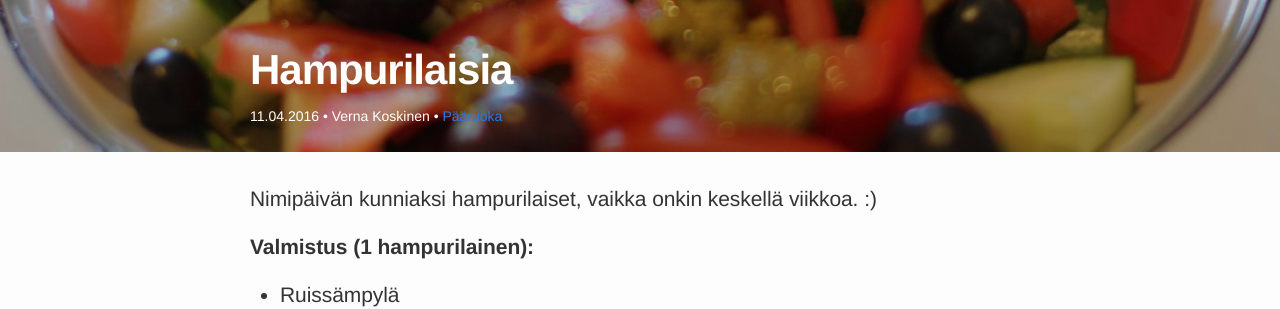
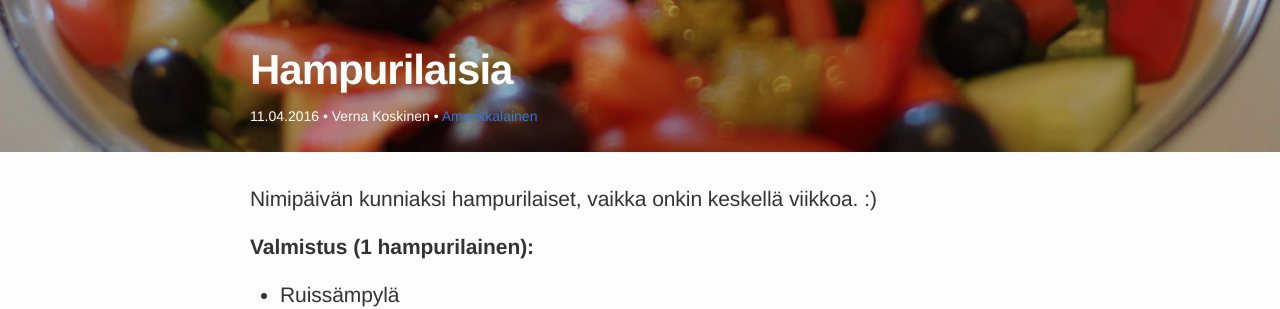
Before and after one commit to nmssvs/nmssvs.github.io, a Jekyll site: the page built from _posts/2016-04-11-hampparit.markdown, in a window 1280 px wide and 900 px high, scrolled down 403 px. Shown: the part 152-461 px from the top of the window. Built offline with Jekyll 4.4.1, drawn with Linux system fonts in a browser that asks for light colours.

Commit message:
add category Amerikkalainen and update dates

```diff
--- a/_posts/2016-04-10-pulledpork.markdown
+++ b/_posts/2016-04-10-pulledpork.markdown
@@ -5,7 +5,7 @@ date:   2016-04-10 19:00:00 +0200
 photo: /images/recipes/2016-04-10-pulledpork1.jpg
 author: Verna Koskinen
 categories: resepti
-tags: Pääruoka
+tags: Amerikkalainen
 ---
 
 Vegaaninen "pulled pork" kävi kokeilussa tänään. Se on valmistettu leipäpuun hedelmästä, joka on maailman suurin hedelmä. Hedelmä on sisältä säikeinen ja siten muistuttaa olemukseltaan hiukan lihaa. Tyynen valtameren saarilla sitä käytetäänkin lihan korvikkeena paljon.
--- a/_posts/2016-04-11-hampparit.markdown
+++ b/_posts/2016-04-11-hampparit.markdown
@@ -5,7 +5,7 @@ date:   2016-04-11 19:00:00 +0200
 photo: /images/recipes/2016-04-11-hamppari1.jpg
 author: Verna Koskinen
 categories: resepti
-tags: Pääruoka
+tags: Amerikkalainen
 ---
 
 Nimipäivän kunniaksi hampurilaiset, vaikka onkin keskellä viikkoa. :)
--- a/_posts/2016-04-24-vihikset.markdown
+++ b/_posts/2016-04-24-vihikset.markdown
@@ -1,7 +1,7 @@
 ---
 layout: post
 title:  "Vihapiirakoita"
-date:   2016-04-23 12:00:00 +0200
+date:   2016-04-24 14:00:00 +0200
 photo: /images/recipes/2016-04-24-vihis.jpg
 author: Verna Koskinen
 categories: resepti
--- a/_posts/2016-04-25-salaatti.markdown
+++ b/_posts/2016-04-25-salaatti.markdown
@@ -1,7 +1,7 @@
 ---
 layout: post
 title:  "Härkäpapusalaattia"
-date:   2016-04-23 12:00:00 +0200
+date:   2016-04-25 17:00:00 +0200
 photo: /images/recipes/2016-04-25-salaatti.jpg
 author: Verna Koskinen
 categories: resepti
```
